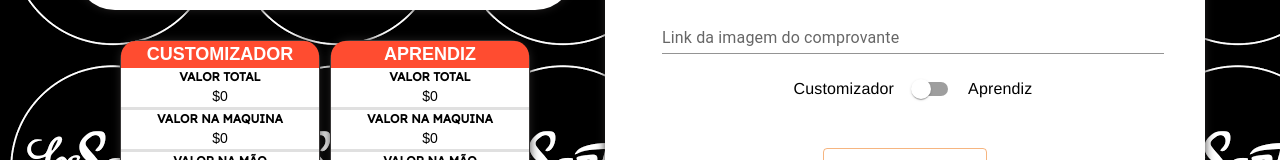
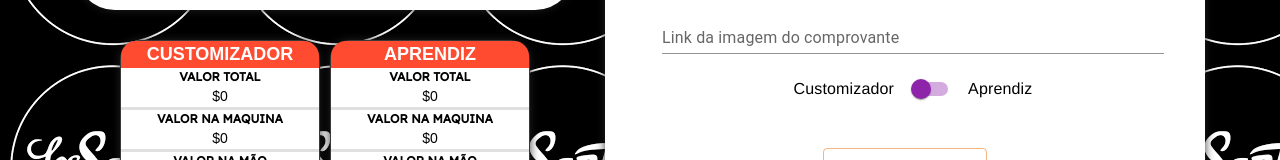
Before and after one commit to EllysonAlves/NEXTJS-CALCULADORA-LSCUSTOM-GTARP, a Next.js app: page / in a window 1280 px wide. Shown: the part 395-555 px from the top of the page. Built offline with nearby package versions, Linux system fonts and the light colour scheme.

Commit message:
cor switch alterado

```diff
--- a/src/pages/index.tsx
+++ b/src/pages/index.tsx
@@ -11,11 +11,10 @@ import Button from '@mui/material/Button';
 import Switch from '@mui/material/Switch';
 import Stack from '@mui/material/Stack';
 import Typography from '@mui/material/Typography';
-import { styled } from '@mui/material/styles';
+import { alpha,styled } from '@mui/material/styles';
 import CircularProgress from '@mui/material/CircularProgress';
-import { green } from '@mui/material/colors';
 import Divider from '@mui/material/Divider';
-
+import { purple,yellow,green } from '@mui/material/colors';
 
 export default function Home() {
 
@@ -181,45 +180,24 @@ export default function Home() {
   formData.tipo = value2;
   formData.quantidade = value1;
 
-  const AntSwitch = styled(Switch)(({ theme }) => ({
-        width: 35,
-        height: 17,
-        padding: 0,
-        display: 'flex',
-        '&:active': {
-          '& .MuiSwitch-thumb': {
-            width: 15,
+  const PinkSwitch = styled(Switch)(({ theme }) => ({
+    '& .MuiSwitch-switchBase': {
+      color: purple[600],
+      '&:hover': {
+        backgroundColor: alpha(purple[800], theme.palette.action.hoverOpacity),
+      },
     },
     '& .MuiSwitch-switchBase.Mui-checked': {
-            transform: 'translateX(9px)',
+      color: yellow[600],
+      '&:hover': {
+        backgroundColor: alpha(yellow[600], theme.palette.action.hoverOpacity),
       },
     },
-        '& .MuiSwitch-switchBase': {
-          padding: 2,
-          '&.Mui-checked': {
-            transform: 'translateX(19px)',
-            color: '#fff',
-            '& + .MuiSwitch-track': {
-              opacity: 1,
-              backgroundColor: theme.palette.mode === 'dark' ? '#177ddc' : '#1890ff',
+    '& .MuiSwitch-switchBase.Mui-checked + .MuiSwitch-track': {
+      backgroundColor: yellow[600],
     },
-          },
-        },
-        '& .MuiSwitch-thumb': {
-          boxShadow: '0 2px 4px 0 rgb(0 35 11 / 20%)',
-          width: 12,
-          height: 12,
-          borderRadius: 6,
-          transition: theme.transitions.create(['width'], {
-            duration: 200,
-          }),
-        },
-        '& .MuiSwitch-track': {
-          borderRadius: 16 / 2,
-          opacity: 1,
-          backgroundColor:
-            theme.palette.mode === 'dark' ? 'rgba(255,255,255,.35)' : 'rgba(0,0,0,.25)',
-          boxSizing: 'border-box',
+    '& .MuiSwitch-switchBase + .MuiSwitch-track': {
+      backgroundColor: purple[600],
     },
   }));
 
@@ -455,7 +433,7 @@ export default function Home() {
               <FormControl fullWidth sx={{ m: 1 }}>
                 <Stack direction="row" spacing={1} alignItems="center" sx={{ justifyContent: 'center', mb:4 }}>
                   <Typography sx={{ color: 'black' }}>Customizador</Typography>
-                  <Switch
+                  <PinkSwitch
                     checked={checked}
                     onChange={handleChange}
                     inputProps={{ 'aria-label': 'controlled' }}
```
Lines whose indentation alone changed are shown as unchanged.
